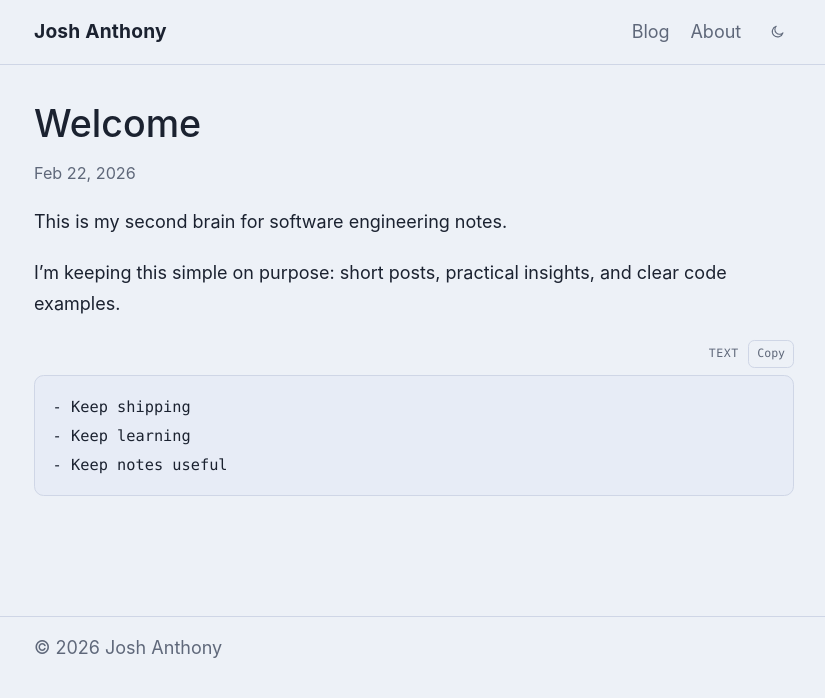
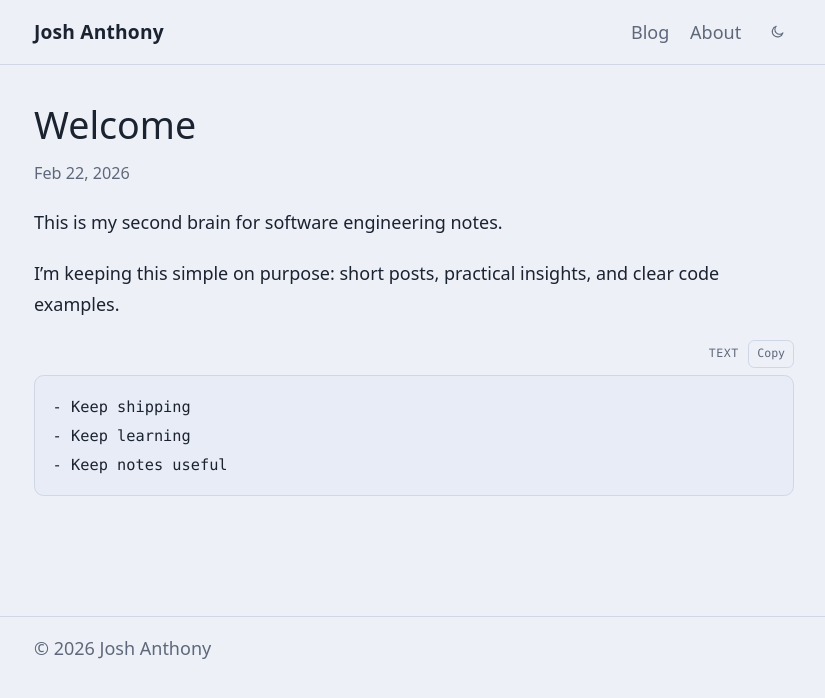
Before and after one commit to joshanthony/joshanthony.github.io, a Jekyll site: the page built from _posts/2026-02-22-welcome.md, in a window 1280 px wide. Shown: the top 698 px of the page, without its empty margins (226-1051 px from the left). Built offline with Jekyll 4.4.1, drawn with Linux system fonts in a browser that asks for light colours.

Commit message:
style: simplify body font stack to system-ui

```diff
--- a/assets/css/style.css
+++ b/assets/css/style.css
@@ -32,7 +32,7 @@ body {
 }
 
 body {
-  font-family: -apple-system, BlinkMacSystemFont, "Segoe UI", Roboto, Helvetica, Arial, sans-serif;
+  font-family: system-ui, sans-serif;
   font-size: 1.125rem;
   line-height: 1.72;
 }
@@ -167,12 +167,12 @@ h3 {
 }
 
 h1 {
-  font-size: clamp(1.9rem, 5vw, 2.35rem);
+  font-size: 2.35rem;
 }
 
 h2 {
   margin-top: 2.5rem;
-  font-size: clamp(1.4rem, 4vw, 2rem);
+  font-size: 2rem;
 }
 
 h3 {
@@ -221,7 +221,7 @@ a {
 
 .post-list h3 {
   margin: 0;
-  font-size: clamp(1.5rem, 4.5vw, 1.75rem);
+  font-size: 1.75rem;
   line-height: 1.3;
   font-weight: 500;
 }
@@ -231,7 +231,7 @@ a {
 }
 
 .post-header h1 {
-  font-size: clamp(1.9rem, 5vw, 2.35rem);
+  font-size: 2.35rem;
   font-weight: 500;
 }
 
@@ -363,6 +363,20 @@ pre code,
     padding: 0.85rem 0;
   }
 
+  h1,
+  .post-header h1 {
+    font-size: 2rem;
+  }
+
+  h2 {
+    font-size: 1.65rem;
+    margin-top: 2rem;
+  }
+
+  .post-list h3 {
+    font-size: 1.5rem;
+  }
+
   .post-summary {
     margin-top: 0.4rem;
   }
```
